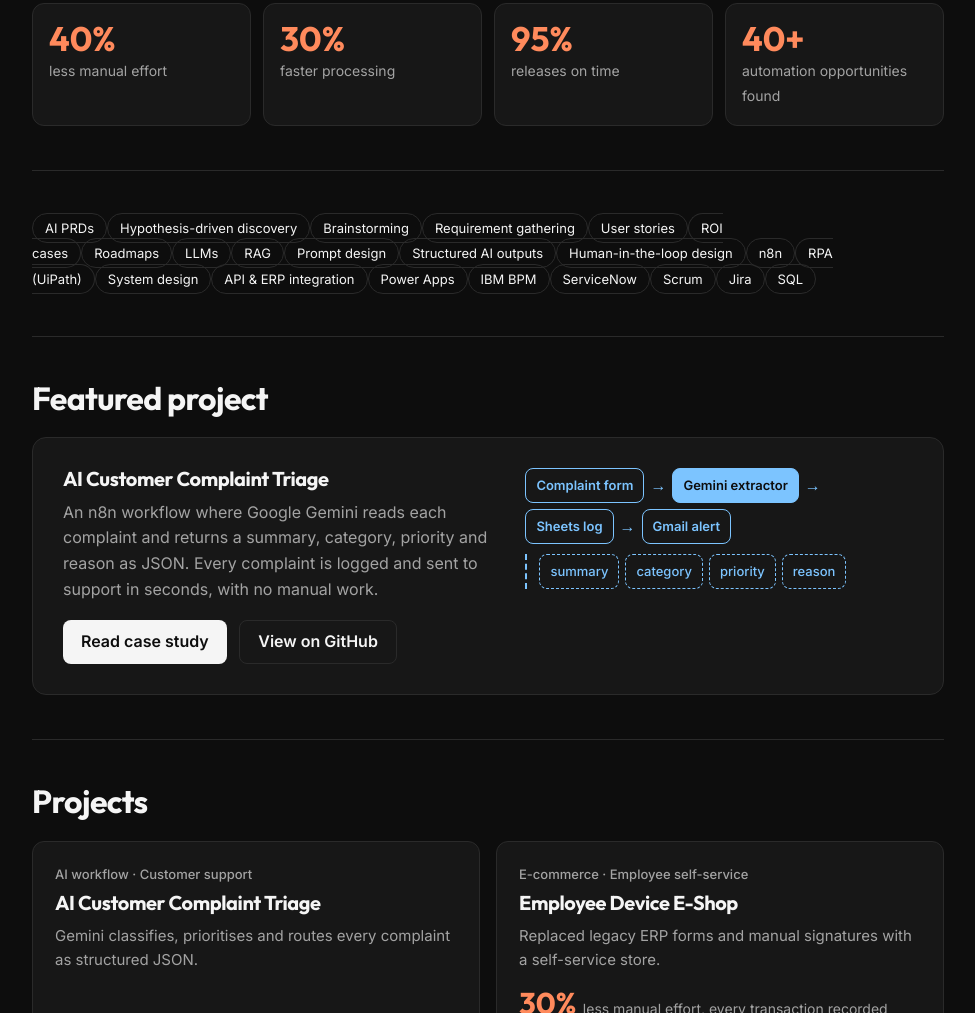
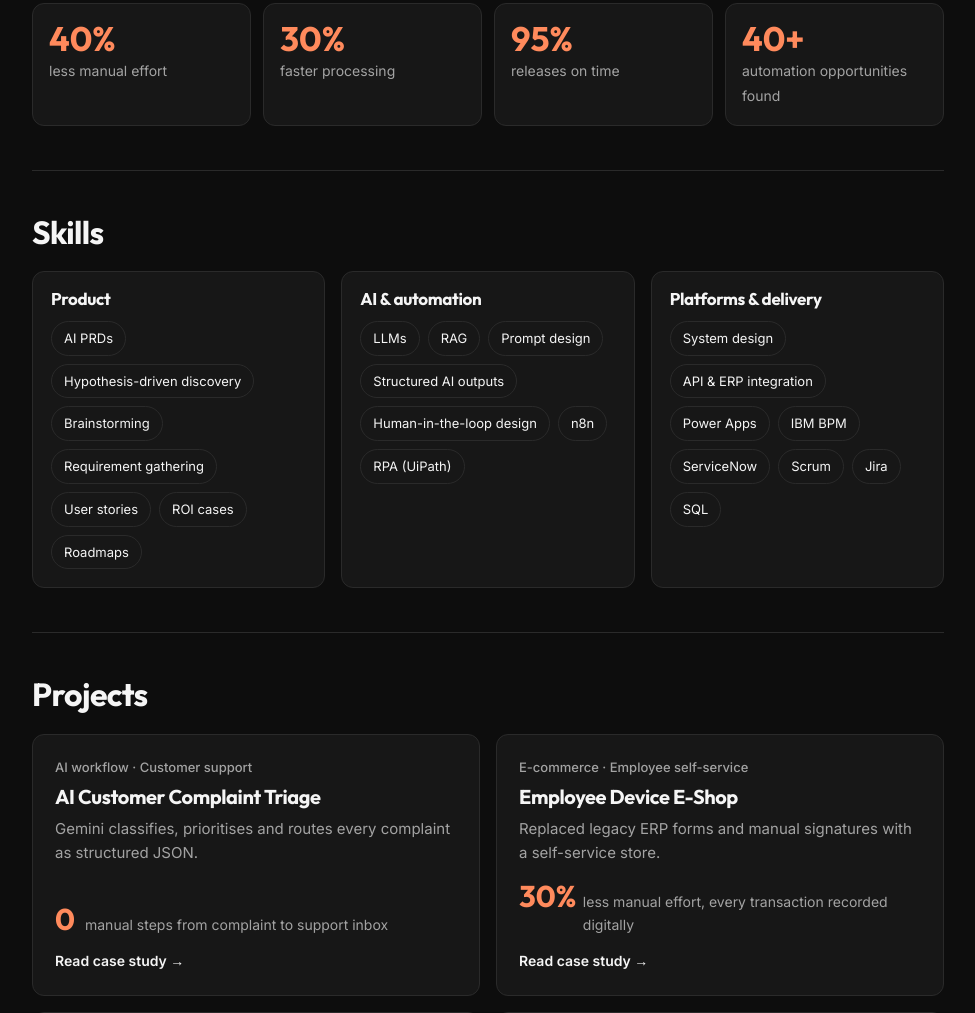
Before and after one commit to kishorekrish9913-ctrl/kishorekrish9913-ctrl.github.io, a plain HTML site: page index.html in a window 1280 px wide. Shown: the part 1001-2014 px from the top of the page, without its empty margins (152-1127 px from the left). Drawn offline with Linux system fonts and the light colour scheme.

Commit message:
Update skills section and remove featured project
Removed the featured project section and added a skill grid with categorized skills.

```diff
--- a/index.html
+++ b/index.html
@@ -105,6 +105,11 @@ footer .c{display:flex;flex-wrap:wrap;gap:8px 28px;margin-top:10px;color:var(--i
 @media(max-width:900px){.steps{grid-template-columns:repeat(3,minmax(0,1fr))}}
 @media(max-width:760px){.about{grid-template-columns:minmax(0,1fr)}.stats{grid-template-columns:repeat(2,minmax(0,1fr))}}
 @media(max-width:480px){.steps{grid-template-columns:minmax(0,1fr)}}
+.skillgrid{display:grid;grid-template-columns:repeat(3,minmax(0,1fr));gap:16px}
+.skillgrid>div{background:var(--card);border:1px solid var(--line);border-radius:12px;padding:18px}
+.skillgrid h3{font-size:17px;margin-bottom:12px}
+.chip{white-space:nowrap}
+@media(max-width:860px){.skillgrid{grid-template-columns:minmax(0,1fr)}}
 /* case pages */
 .casepage{display:none;padding:28px 0 56px}
 .casepage:target{display:block}
@@ -196,22 +201,10 @@ body:has(.casepage:target) .home{display:none}
 
     <section class="blk" id="skills">
       <div class="label"><h2>Skills</h2></div>
-      <div class="chips" id="skills"></div>
-    </section>
-
-    <section class="blk">
-      <div class="label"><h2>Featured project</h2></div>
-      <div class="feat">
-        <div>
-          <h3>AI Customer Complaint Triage</h3>
-          <p>An n8n workflow where Google Gemini reads each complaint and returns a summary, category, priority and reason as JSON. Every complaint is logged and sent to support in seconds, with no manual work.</p>
-          <a class="btn" href="#case-triage">Read case study</a>
-          <a class="btn ghost" href="https://github.com/kishorekrish9913-ctrl/n8n-workflows">View on GitHub</a>
-        </div>
-        <div class="flow" aria-label="Workflow">
-          <div class="row"><span class="node">Complaint form</span><span class="arr">→</span><span class="node core">Gemini extractor</span><span class="arr">→</span><span class="node">Sheets log</span><span class="arr">→</span><span class="node">Gmail alert</span></div>
-          <div class="subs"><span class="node">summary</span><span class="node">category</span><span class="node">priority</span><span class="node">reason</span></div>
-        </div>
+      <div class="skillgrid">
+        <div><h3>Product</h3><div class="chips"><span class="chip">AI PRDs</span><span class="chip">Hypothesis-driven discovery</span><span class="chip">Brainstorming</span><span class="chip">Requirement gathering</span><span class="chip">User stories</span><span class="chip">ROI cases</span><span class="chip">Roadmaps</span></div></div>
+        <div><h3>AI &amp; automation</h3><div class="chips"><span class="chip">LLMs</span><span class="chip">RAG</span><span class="chip">Prompt design</span><span class="chip">Structured AI outputs</span><span class="chip">Human-in-the-loop design</span><span class="chip">n8n</span><span class="chip">RPA (UiPath)</span></div></div>
+        <div><h3>Platforms &amp; delivery</h3><div class="chips"><span class="chip">System design</span><span class="chip">API &amp; ERP integration</span><span class="chip">Power Apps</span><span class="chip">IBM BPM</span><span class="chip">ServiceNow</span><span class="chip">Scrum</span><span class="chip">Jira</span><span class="chip">SQL</span></div></div>
       </div>
     </section>
 
@@ -352,8 +345,6 @@ document.getElementById('pages').innerHTML=cases.map(c=>`
   ${c.rows.map(([k,v])=>`<div class="sec"><h3${k==='Business value'?' class="val"':''}>${esc(k)}</h3><p>${esc(v)}</p></div>`).join('')}
  </article>`).join('');
 
-const skills=["AI PRDs","Hypothesis-driven discovery","Brainstorming","Requirement gathering","User stories","ROI cases","Roadmaps","LLMs","RAG","Prompt design","Structured AI outputs","Human-in-the-loop design","n8n","RPA (UiPath)","System design","API & ERP integration","Power Apps","IBM BPM","ServiceNow","Scrum","Jira","SQL"];
-document.getElementById('skills').innerHTML=skills.map(s=>`<span class="chip">${esc(s)}</span>`).join('');
 
 const onHash=()=>{if(location.hash.startsWith('#case-'))window.scrollTo(0,0)};
 window.addEventListener('hashchange',onHash);
```
